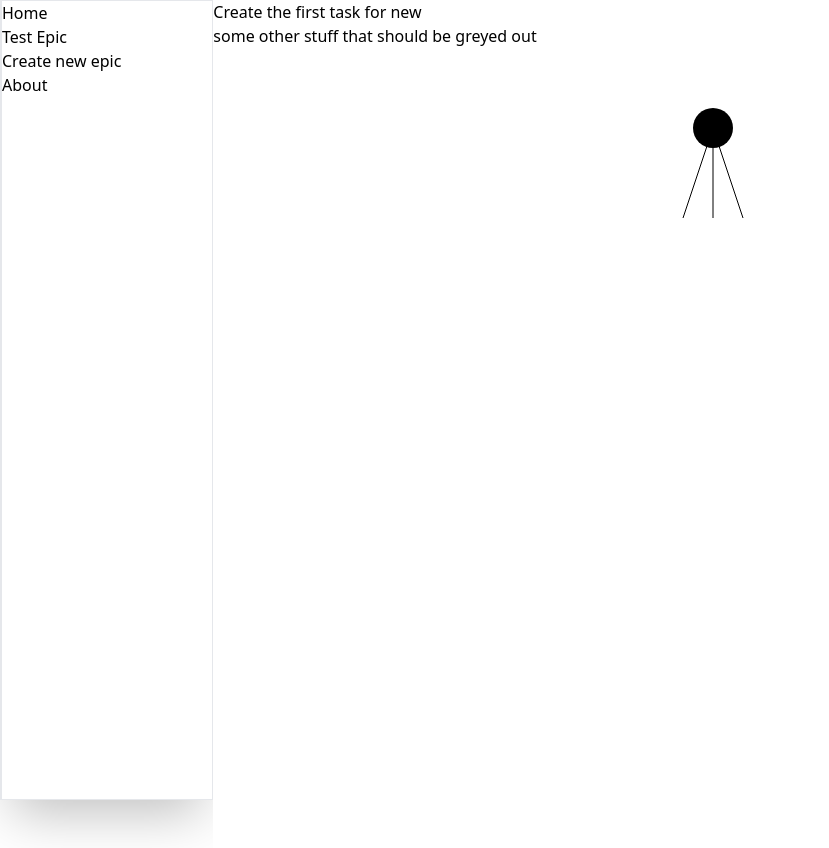
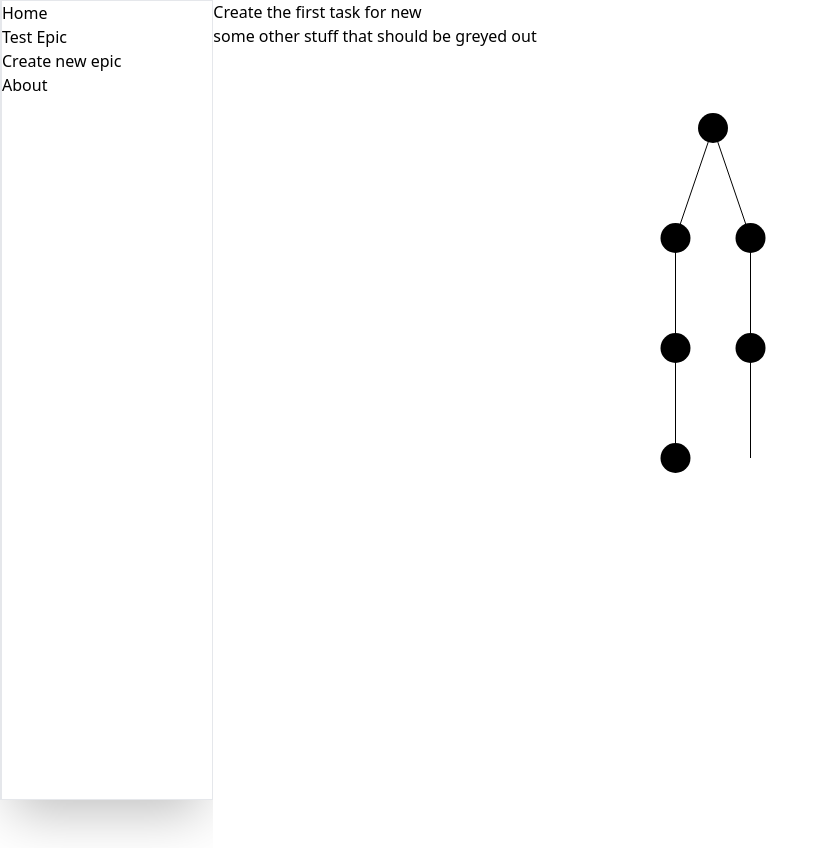
Before and after one commit to temlabs/task-tracker, a Next.js app: page /epics/new in a window 1280 px wide. Shown: the whole page, without its empty margins (0-829 px from the left). Built offline with nearby package versions, Linux system fonts and the light colour scheme.

Commit message:
Can now loop over tasks in an epic to draw an svg, providing they are properly ordered. Can not accurately draw diagrams where nodes have multiple links because all children are assumed to be directly under. Therefore, nodes need to be drawn first, then edges actually linked between centers

```diff
--- a/components/Diagram.tsx
+++ b/components/Diagram.tsx
@@ -9,27 +9,23 @@ interface DiagramProps {
 }
 
 
-const defaultRadius = 20
-const defaultVerticalSeparation = 50
-
 function instanceOfEdge(object: any): object is Edge {
     return 'task' in object;
 }
 
 export default function Diagram({ epic, radius, verticalSeparation }: DiagramProps): JSX.Element {
 
-    const transformedTasks: (Task | Edge)[] = transformTasksToSVG(epic,verticalSeparation,radius)
-
+    const transformedTasks: (Task | Edge)[] = transformTasksToSVG(epic, verticalSeparation, radius)
     return (
         <>
             <svg width="800" height="800">
                 {
-                    transformedTasks.map((t,i) => {
+                    transformedTasks.map((t, i) => {
                         if (instanceOfEdge(t)) {
                             return <line key={i} x1={t.originx} y1={t.originy} x2={t.destx} y2={t.desty} stroke="black" />
                         }
                         else {
-                            return <circle key={i} cx={t.centerx} cy={t.centery} r={defaultRadius} />
+                            return <circle key={i} cx={t.centerx} cy={t.centery} r={radius} />
                         }
                     })
                 }
@@ -44,10 +40,12 @@ function transformTasksToSVG(epic: Task[], verticalSeparation: number, radius: n
     const tasksWithCoordinates: (Task | Edge)[] = []
 
     // find head
-    const headTask = epic.find(t => t.head === true) as Task
-    updateCoordinates(headTask, epic, verticalSeparation, radius)
-    tasksWithCoordinates.push(headTask)
-    headTask.dependencies.forEach(d => tasksWithCoordinates.push(d))
+    epic.forEach( t => {
+        updateCoordinates(t,epic,verticalSeparation,radius)
+        tasksWithCoordinates.push(t)
+        t.dependencies.forEach(e => tasksWithCoordinates.push(e))
+    })
+
     return tasksWithCoordinates
 }
 
@@ -58,14 +56,14 @@ function transformTasksToSVG(epic: Task[], verticalSeparation: number, radius: n
  * @param verticalSeparation
  * @param radius
  */
-function updateCoordinates(task: Task, epic: Task[], verticalSeparation: number, radius:number) {
+function updateCoordinates(task: Task, epic: Task[], verticalSeparation: number, radius: number) {
     // It is a necessary requirement that epic is organised from head to last child for this to work.
     // This is because if it isn't a head node, it will use the destination co-ordinates of the parent edge as center point.
     // It is assumed that these edges will already have destinations, which means this function should be called on the parents of this task before this task is processed.
     const headCoords = { x: 500, y: 80 }
-
+    console.log(task.title)
     // give the task node center co-ords. give default head co-ords if head. otherwise, give the dest coords of the edge connecting to it
-    if (task.head) {
+    if (task.head === true) {
         task.centerx = headCoords.x
         task.centery = headCoords.y
     } else {
@@ -77,25 +75,29 @@ function updateCoordinates(task: Task, epic: Task[], verticalSeparation: number,
         }
     }
 
+
     // give each edge an origin at the centre, then destinations.
+
     const numberOfEdges = task.dependencies.length
-    const angleRange = getAngleRange(verticalSeparation,numberOfEdges,radius)
-    const edgeAngles = getEdgeAngles(numberOfEdges,angleRange)
+    if(numberOfEdges > 0){
+        const angleRange = getAngleRange(verticalSeparation, numberOfEdges, radius)
+        const edgeAngles = getEdgeAngles(numberOfEdges, angleRange)
 
-
-    task.dependencies.forEach((e, i) => {
+        for (let i = 0; i < task.dependencies.length; i++) {
+            const e = task.dependencies[i]
             e.originx = task.centerx
             e.originy = task.centery
 
             const edgeAngle = edgeAngles[i]
-        const edgeLength = getEdgeLength(edgeAngle,verticalSeparation)
+            const edgeLength = getEdgeLength(edgeAngle, verticalSeparation)
             const destinationCoords = getEdgeDestination(edgeAngle, edgeLength, e.originx!, e.originy!)
 
             e.destx = destinationCoords.destx
             e.desty = destinationCoords.desty
             e.length = edgeLength
 
-    })
+        }
+    }
 }
 
 /**
@@ -106,16 +108,21 @@ function updateCoordinates(task: Task, epic: Task[], verticalSeparation: number,
  */
 function getEdgeAngles(numberOfEdges: number, angleRange: number): number[] {
     const edgeAngles: number[] = []
-    const startingAngle  = (180 - angleRange) / 2
+    if(numberOfEdges===1){
+        return [90]
+    }
+    const startingAngle = (180 - angleRange) / 2
     const endAngle = (180 + angleRange) / 2
-    const increment = angleRange / (numberOfEdges + -1)
+    const increment = angleRange / (numberOfEdges -1)
     let currentAngle = startingAngle
     let multiple = 0
     while (currentAngle < endAngle) {
         currentAngle = startingAngle + (multiple * increment)
+        console.log({currentAngle, increment, multiple})
         edgeAngles.push(currentAngle)
         multiple++
     }
+    console.log({edgeAngles, startingAngle, endAngle})
     return edgeAngles
 }
 
@@ -128,7 +135,7 @@ function getEdgeAngles(numberOfEdges: number, angleRange: number): number[] {
  */
 function getEdgeLength(edgeAngle: number, verticlaDistance: number): number {
     const angleWithVertical = Math.abs(90 - edgeAngle)
-    const edgeLength = verticlaDistance/Math.cos(angleWithVertical*(Math.PI/180))
+    const edgeLength = verticlaDistance / Math.cos(angleWithVertical * (Math.PI / 180))
     return Math.abs(edgeLength)
 }
 
@@ -143,8 +150,8 @@ function getEdgeLength(edgeAngle: number, verticlaDistance: number): number {
 function getEdgeDestination(edgeAngle: number, edgeLength: number, originx: number, originy: number) {
 
     const angleWithVertical = Math.abs(90 - edgeAngle)
-    const x = (Math.sin(angleWithVertical*(Math.PI/180)) * edgeLength)
-    const desty = originy + Math.abs((Math.cos(angleWithVertical*(Math.PI/180)) * edgeLength))
+    const x = (Math.sin(angleWithVertical * (Math.PI / 180)) * edgeLength)
+    const desty = originy + Math.abs((Math.cos(angleWithVertical * (Math.PI / 180)) * edgeLength))
     const destx = edgeAngle < 90 ? originx - x : originx + x
 
     return { destx: destx, desty: desty }
@@ -158,9 +165,9 @@ function getEdgeDestination(edgeAngle: number, edgeLength: number, originx: numb
  * @param r
  * @returns
  */
-function getAngleRange(verticalSeparation: number, numberOfEdges:number, r:number){
+function getAngleRange(verticalSeparation: number, numberOfEdges: number, r: number) {
     // const baseWidth = (2*numberOfEdges - 2)*r
-    const baseWidth = numberOfEdges*2*r
-    const halfAngleRange = Math.atan((baseWidth/2)/verticalSeparation)*(180/Math.PI)
-    return halfAngleRange*2
+    const baseWidth = (numberOfEdges + 1) * (r+10)
+    const halfAngleRange = Math.atan((baseWidth / 2) / verticalSeparation) * (180 / Math.PI)
+    return halfAngleRange * 2
 }
--- /dev/null
+++ b/data/cleanRoomEpic.ts
@@ -0,0 +1,82 @@
+import { Task } from "../utils/interfaces"
+
+const organiseWardrobe: Task = {
+    head: false,
+    id: 4,
+    title: 'Organise wardrobe',
+    status: 'Not started',
+    dependencies: []
+
+}
+
+const putShoesAway: Task = {
+    head: false,
+    id: 3,
+    title: 'Put shoes away',
+    status: 'Not started',
+    dependencies: [
+        {
+            task: organiseWardrobe,
+            priority: 2
+
+        }
+    ]
+}
+
+const hoover: Task = {
+    head: false,
+    id: 1,
+    title: 'Hoover room',
+    status: 'Not started',
+    dependencies: [{
+        task: putShoesAway,
+        priority: 4
+    }]
+}
+
+const putClothesInWardrobe: Task = {
+    head: false,
+    id: 5,
+    title: 'Put clothes in wardrobe',
+    status: 'Not started',
+    dependencies: [
+        {
+            task: organiseWardrobe,
+            priority: 3
+        }
+    ]
+}
+
+const makeBed: Task = {
+    head: false,
+    id: 2,
+    title: 'Change bed sheets',
+    status: 'Not started',
+    dependencies: [
+        {
+            task: putClothesInWardrobe,
+            priority: 4
+        }
+    ]
+}
+
+const cleanRoom: Task = {
+    head: true,
+    id: 6,
+    title: 'Epic - clean room',
+    status: 'Not started',
+    dependencies: [
+        {
+            task: makeBed,
+            priority: 4
+        },
+        {
+            task: hoover,
+            priority: 3
+        }
+    ]
+}
+
+const cleanRoomEpic = [cleanRoom, makeBed, hoover, putClothesInWardrobe, putShoesAway, organiseWardrobe]
+
+export default cleanRoomEpic
--- a/data/hostDinnerEpic.ts
+++ b/data/hostDinnerEpic.ts
@@ -1,4 +1,4 @@
-import { Task, Edge } from "../utils/interfaces"
+import { Task } from "../utils/interfaces"
 
 
 const invitePeople: Task = {
--- a/pages/epics/[epicId].tsx
+++ b/pages/epics/[epicId].tsx
@@ -3,6 +3,7 @@ import { useEffect, useRef, useState } from "react"
 import Diagram from "../../components/Diagram"
 import TaskWindow from "../../components/TaskWindow"
 import hostDinnerEpic from "../../data/hostDinnerEpic"
+import cleanRoomEpic from "../../data/cleanRoomEpic"
 
 export default function Epic(): JSX.Element {
     const router = useRouter()
@@ -46,7 +47,7 @@ export default function Epic(): JSX.Element {
                     <line x1="50" y1="50" x2="50" y2="200" stroke-width="4" stroke="black" />
                     Sorry, your browser does not support inline SVG.
                 </svg> */}
-                <Diagram epic={hostDinnerEpic} verticalSeparation={90} radius={10}/>
+                <Diagram epic={cleanRoomEpic} verticalSeparation={110} radius={15}/>
             </section>
 
 
--- a/utils/interfaces.ts
+++ b/utils/interfaces.ts
@@ -36,4 +36,5 @@ export interface Task {
     dependencies: Edge[]
     centerx?: number;
     centery?: number;
+    parents?: number[]
 }
```
Lines whose indentation alone changed are shown as unchanged.
